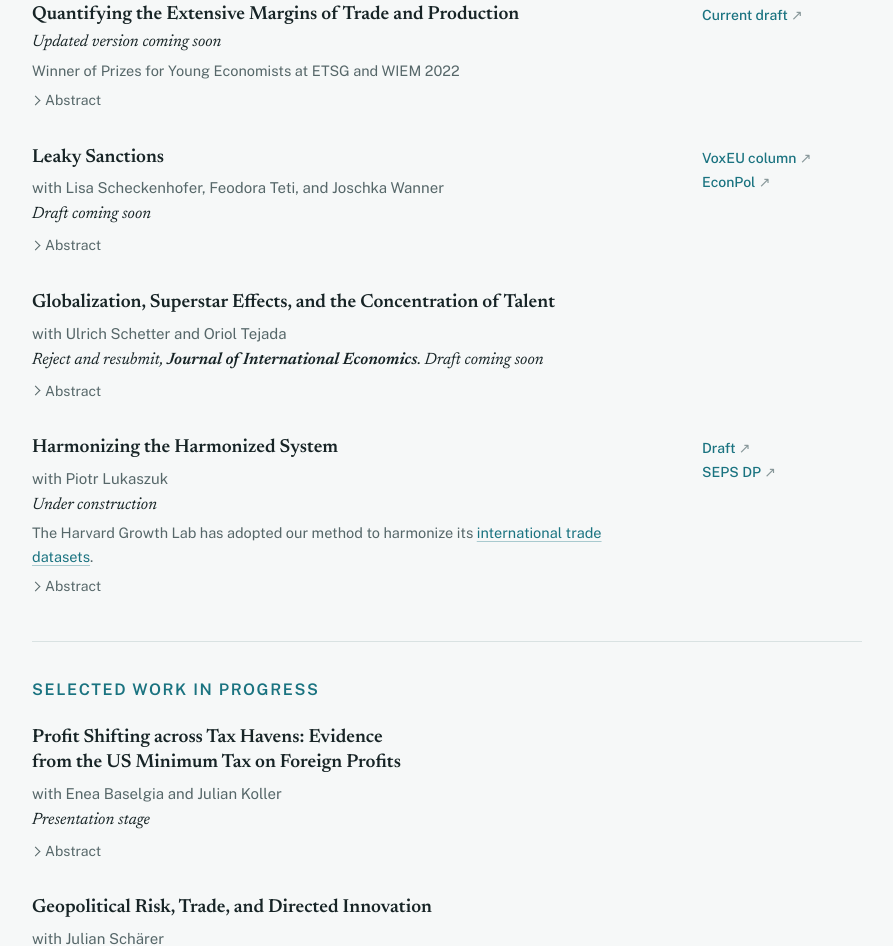
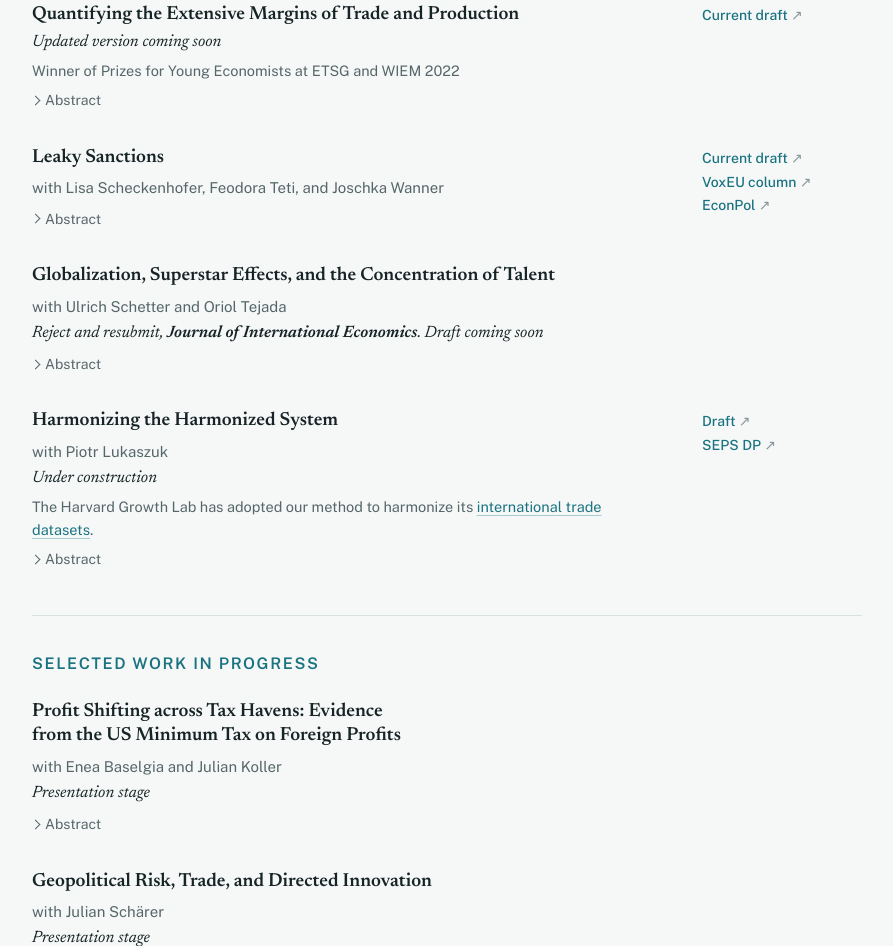
Before and after one commit to DTEcon/website, a plain HTML site: page index.html in a window 1280 px wide. Shown: the part 995-1941 px from the top of the page, without its empty margins (364-1257 px from the left). Drawn offline with Linux system fonts and the light colour scheme.

Commit message:
Link the Leaky Sanctions draft and update its abstract
Title and a "Current draft" link now point to the Drive file behind the
paper's "latest version" link; the abstract is the paper's current one, and
the obsolete "Draft coming soon" status is removed.

Co-Authored-By: Claude Opus 5.5 <noreply@anthropic.com>

```diff
--- a/index.html
+++ b/index.html
@@ -359,12 +359,12 @@ footer address { font-style: normal; }
 
         <article class="paper">
           <div>
-            <h3>Leaky Sanctions</h3>
+            <h3><a href="https://drive.google.com/file/d/1s2G8FlNKmH-zApRLxTiW6IPdJ6S6fb1Z/view?usp=sharing" target="_blank" rel="noopener">Leaky Sanctions</a></h3>
             <p class="authors">with <a href="https://www.ifo.de/en/scheckenhofer-l" target="_blank" rel="noopener">Lisa Scheckenhofer</a>, <a href="https://feodorateti.github.io/" target="_blank" rel="noopener">Feodora Teti</a>, and <a href="https://www.wiwi.uni-wuerzburg.de/qiee/team/prof-dr-joschka-wanner/" target="_blank" rel="noopener">Joschka Wanner</a></p>
-            <p class="status">Draft coming soon</p>
-            <details><summary>Abstract</summary><p>We use detailed customs records to document how sanctioned goods continue to reach Russia through third countries. Combining this evidence with a quantitative trade model that features endogenous transshipment, we study how evasion weakens export bans and how sanctions can be made more effective when trade can be rerouted.</p></details>
+            <details><summary>Abstract</summary><p>Countries restrict exports to rivals to gain geopolitical leverage. Because such restrictions apply only to the target, the covered goods can still be transshipped through third countries. We study how much this practice reduces Russia's losses from the EU's export bans after the full-scale invasion of Ukraine. Combining Russian customs records with new data on the bans, we find that 20–30% of pre-war imports of banned EU goods kept arriving through 2024. Hence, rather than becoming prohibitive, trade costs for the median banned good rose by 69%. In a general-equilibrium model with endogenous transshipment, we show that Russia's real-income losses would be 32% higher if banned goods did not reach Russia at all. Failing to account for transshipment misidentifies which products are most effective to ban and misjudges how much a new member adds to the sanctioning coalition, overstating China's contribution by 53% and understating Türkiye's by 71%.</p></details>
           </div>
           <ul class="links">
+            <li><a href="https://drive.google.com/file/d/1s2G8FlNKmH-zApRLxTiW6IPdJ6S6fb1Z/view?usp=sharing" target="_blank" rel="noopener">Current draft</a></li>
             <li><a href="https://cepr.org/voxeu/columns/export-bans-werent-really-bans-how-russia-kept-importing-military-goods" target="_blank" rel="noopener">VoxEU column</a></li>
             <li><a href="https://www.ifo.de/econpol/publikationen/2026/working-paper/effectiveness-of-eu-export-bans-on-military-goods" target="_blank" rel="noopener">EconPol</a></li>
           </ul>
```
